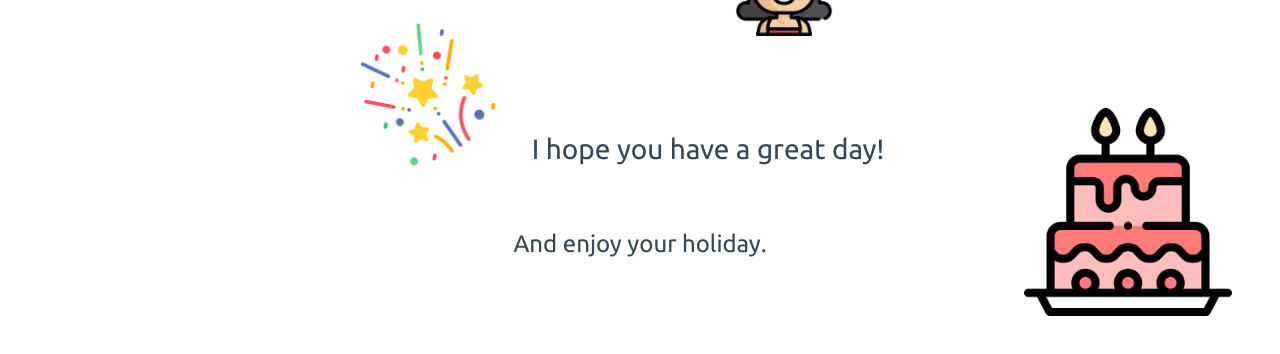
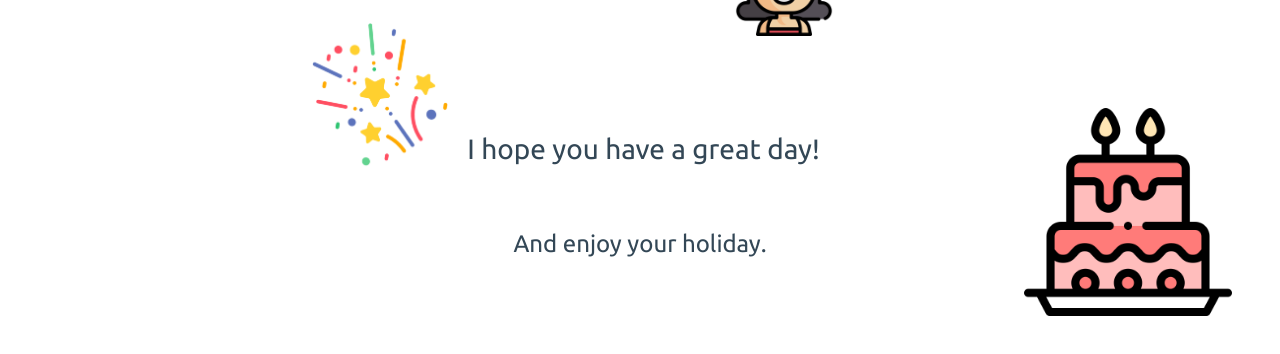
Before and after one commit to EranBroide/happy_birthday, a plain HTML site: page index.html in a window 1280 px wide. Shown: the part 292-646 px from the top of the page. Drawn offline with nearby package versions, Linux system fonts and the light colour scheme; a web font is replaced by a local one.

Commit message:
Add files via upload

```diff
--- a/css/styles.css
+++ b/css/styles.css
@@ -22,7 +22,9 @@ h2 {
 h3 {
   font-family: 'Ubuntu';
   font-weight: normal;
+  text-align: left;
   padding-top: 7rem;
+  padding-left: 9.7rem;
   color: #334756;
 }
 
@@ -39,7 +41,7 @@ h4 {
 }
 
 .text_1 {
-  width: 35rem;
+  width: 41rem;
   margin-top: 0;
   margin: auto
 }
```
